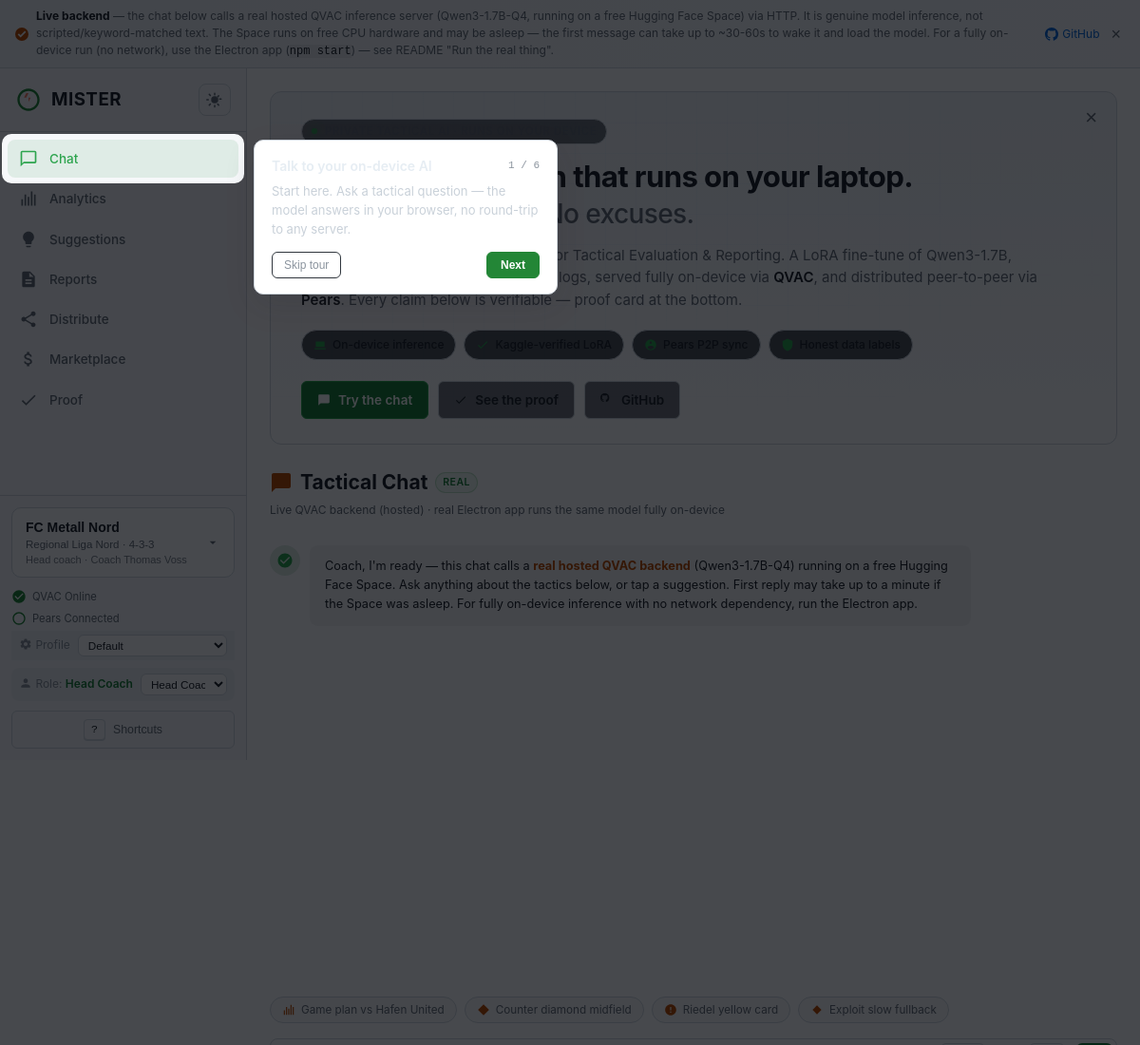
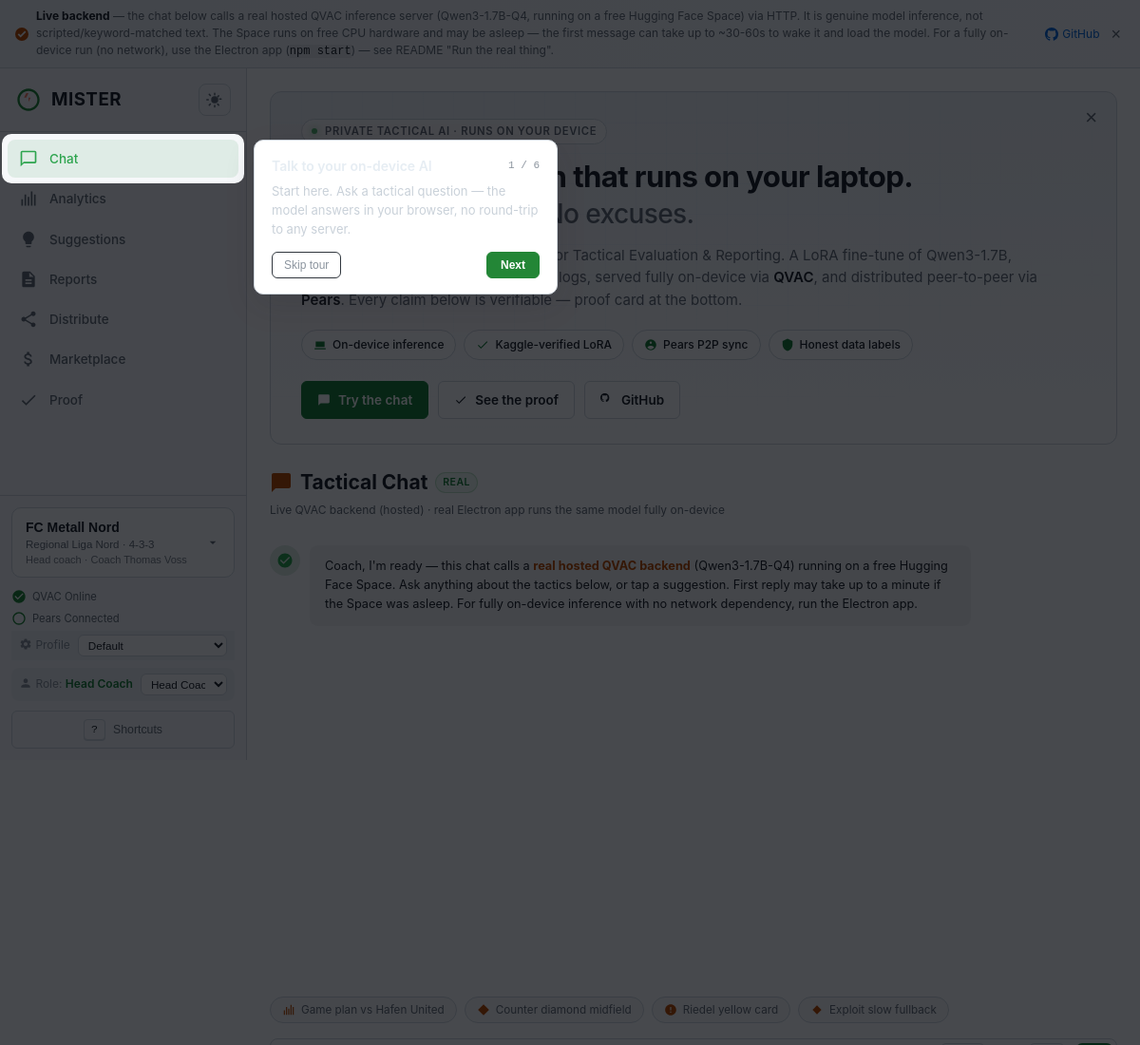
Before and after one commit to alexbelij/MISTER, an Electron app: page demo/index.html in a window 1200 px wide. Shown: the top 1100 px of the page at 95% size. Drawn offline with Linux system fonts and the light colour scheme.

Commit message:
fix: hero chips, eyebrow, CTAs light theme — white bg, readable text

```diff
--- a/demo/styles.css
+++ b/demo/styles.css
@@ -118,6 +118,31 @@
   background: linear-gradient(180deg, #f0f3f6 0%, var(--bg) 100%);
 }
 :root[data-theme="light"] .hero-dismiss:hover { background: rgba(0,0,0,0.06); }
+:root[data-theme="light"] .hero-eyebrow {
+  background: rgba(255,255,255,0.7);
+  border-color: var(--border);
+  color: var(--text-muted);
+}
+:root[data-theme="light"] .hero-chip {
+  background: rgba(255,255,255,0.75);
+  border-color: var(--border);
+  color: var(--text);
+}
+:root[data-theme="light"] .hero-chip svg { color: var(--green); }
+:root[data-theme="light"] .hero-cta--primary {
+  background: var(--green);
+  color: #fff;
+  border-color: var(--green);
+}
+:root[data-theme="light"] .hero-cta--ghost {
+  background: rgba(255,255,255,0.7);
+  color: var(--text);
+  border-color: var(--border);
+}
+:root[data-theme="light"] .hero-cta--ghost:hover {
+  background: rgba(0,0,0,0.04);
+  border-color: #9ca3af;
+}
 
 /* Topbar breadcrumb */
 :root[data-theme="light"] .topbar-breadcrumb {
--- a/demo/sw.js
+++ b/demo/sw.js
@@ -1,7 +1,7 @@
 /* MISTER service worker — offline shell + smart caching + update push
  * bump CACHE_VERSION on every deploy to invalidate old caches
  */
-const CACHE_VERSION = 'mister-v42';
+const CACHE_VERSION = 'mister-v43';
 const SHELL_CACHE = `${CACHE_VERSION}-shell`;
 const DATA_CACHE = `${CACHE_VERSION}-data`;
 const IMG_CACHE = `${CACHE_VERSION}-img`;
```
